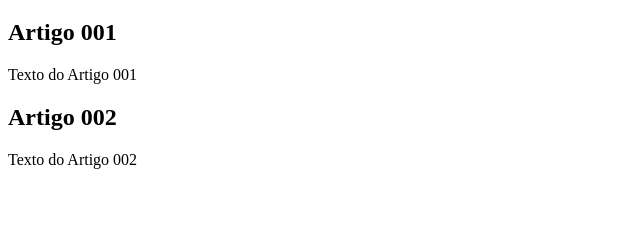
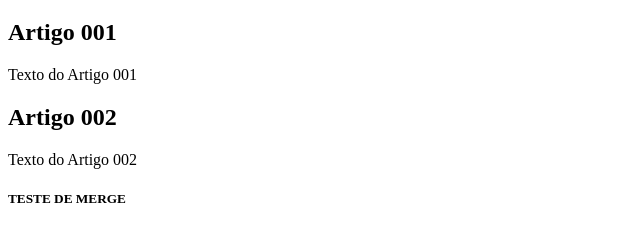
Before and after one commit to dlouzada/projeto-site, a plain HTML site: page index.html in a window 1280 px wide. Shown: the part 61-302 px from the top of the page, without its empty margins (0-640 px from the left). Drawn offline with Linux system fonts and the light colour scheme.

Commit message:
Update index.html

```diff
--- a/index.html
+++ b/index.html
@@ -19,6 +19,7 @@
             <h2>Artigo 002</h2>
             <p>Texto do Artigo 002</p>
         </article>
+        <H5>TESTE DE MERGE</H5>
     </main>
 </body>
 </html>
```
